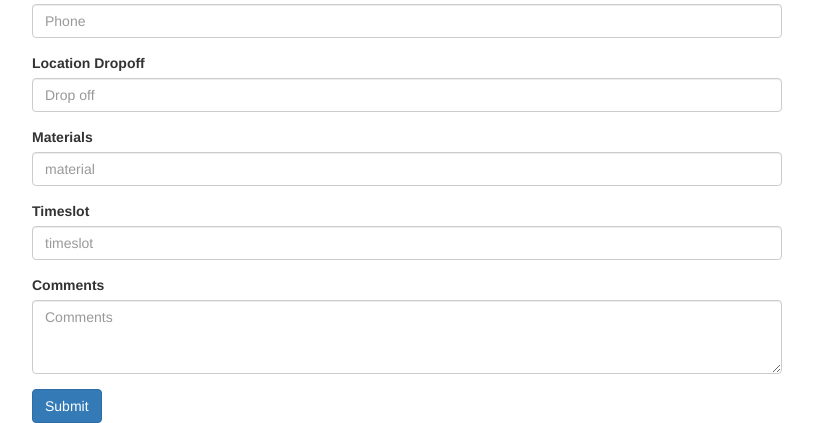
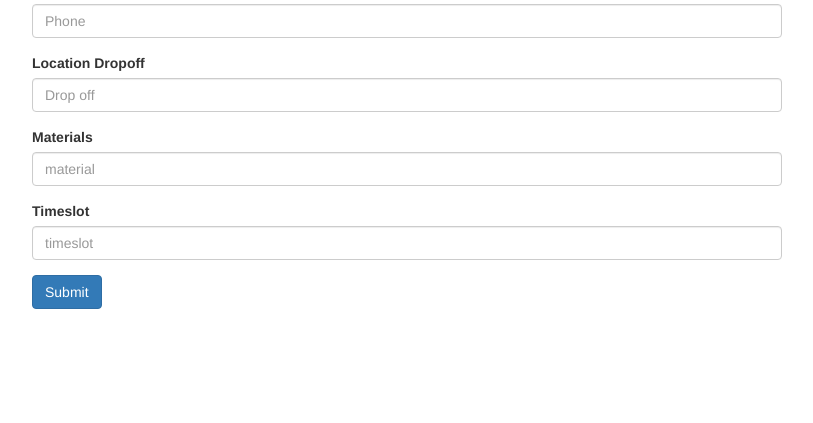
Before and after one commit to jason-mc/trucking, a PHP site: page /add-dispatch.php in a window 1280 px wide. Shown: the part 655-1078 px from the top of the page, without its empty margins (38-851 px from the left). After the commit the page ends 964 px from the top, so only its background shows below. Run offline with PHP 8.4, Linux system fonts and the light colour scheme; some libraries are stand-ins or nearby versions.

Commit message:
minor change

```diff
--- a/add-dispatch.php
+++ b/add-dispatch.php
@@ -73,10 +73,6 @@ display:none;
 <label for="timeslot">Timeslot</label>
 <input type="text" class="form-control" name="dispatch_timeslot" placeholder="timeslot" required>
 </div>
-<div class="form-group">
-<label for="comments">Comments</label>
-<textarea name="comments" class="form-control" rows="3" cols="28" rows="5" placeholder="Comments"></textarea>
-</div>
 
 <button type="submit" class="btn btn-primary" name="submit" value="Submit" id="submit_form">Submit</button>
 <img src="images/loading.gif" id="loading-img">
--- a/get_dispatch_response.php
+++ b/get_dispatch_response.php
@@ -20,7 +20,6 @@ $dispatchLocationDropoff = $conn->real_escape_string($_POST['dispatch_location_d
 $dispatchMaterials = $conn->real_escape_string($_POST['dispatch_materials']);
 $dispatchTimeslot = $conn->real_escape_string($_POST['dispatch_timeslot']);
 
-//$sql="INSERT INTO dispatches (firstname, email, phone, comments) VALUES ('".$yourName."','".$yourEmail."', '".$yourPhone."', '".$comments."')";
 $sql="INSERT INTO `dispatches` (`id`, `invoice`, `driver_id`, `truck`, `po_number`, `sales_initials`, `delivery_number`, `customer`, `customer_number`, `customer_phone`, `location_dropoff`, `materials`, `date`, `timeslot`) ".
        " VALUES (NULL, '".$dispatchInvoice."', '".$dispatchDriverId."', '".$dispatchTruck."', '".$dispatchPoNumber."', '".$dispatchSalesInitials."', '".$dispatchDeliveryNumber."', '".$dispatchCustomerName."', NULL, '".$dispatchCustomerPhone."', '".$dispatchLocationDropoff."', '".$dispatchMaterials."', CURRENT_TIMESTAMP, '".$dispatchTimeslot."')";
 
```
